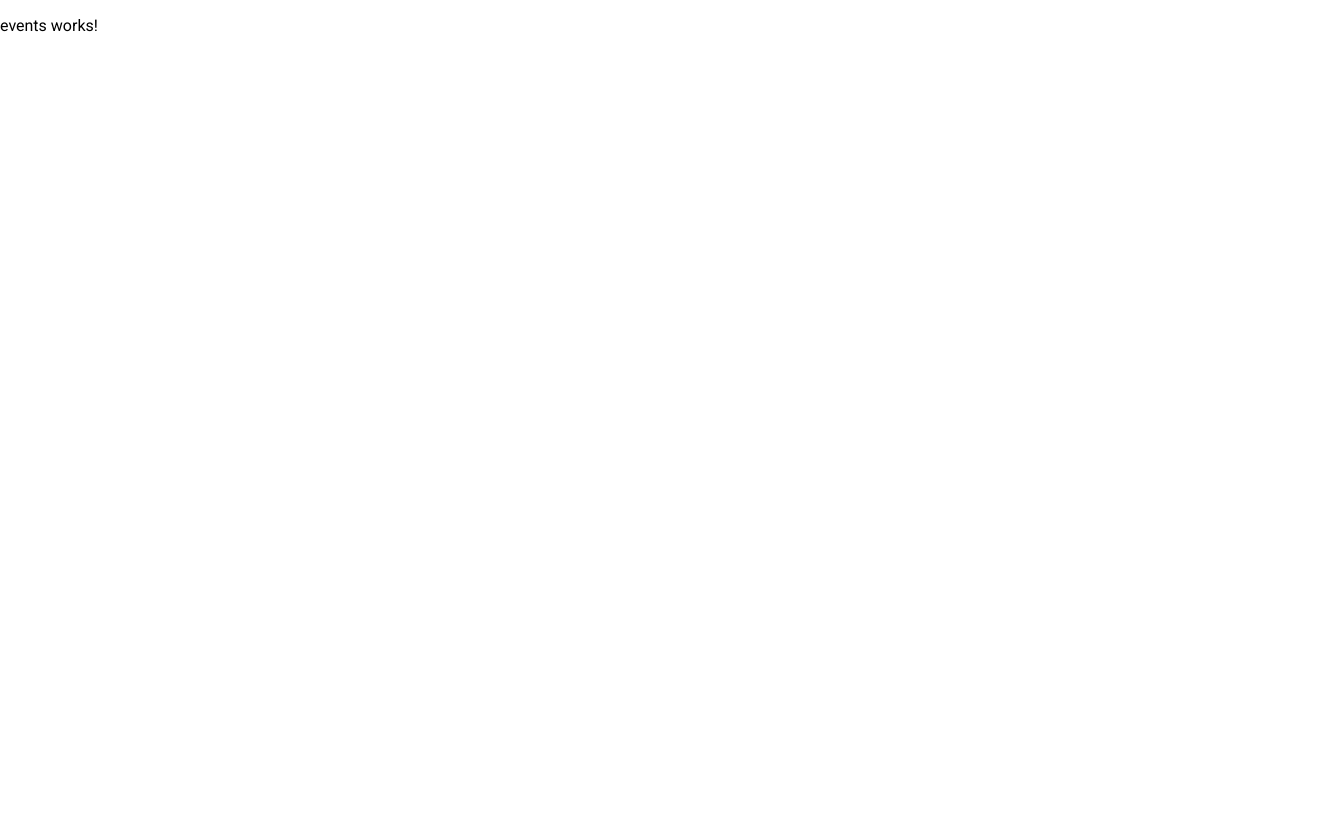
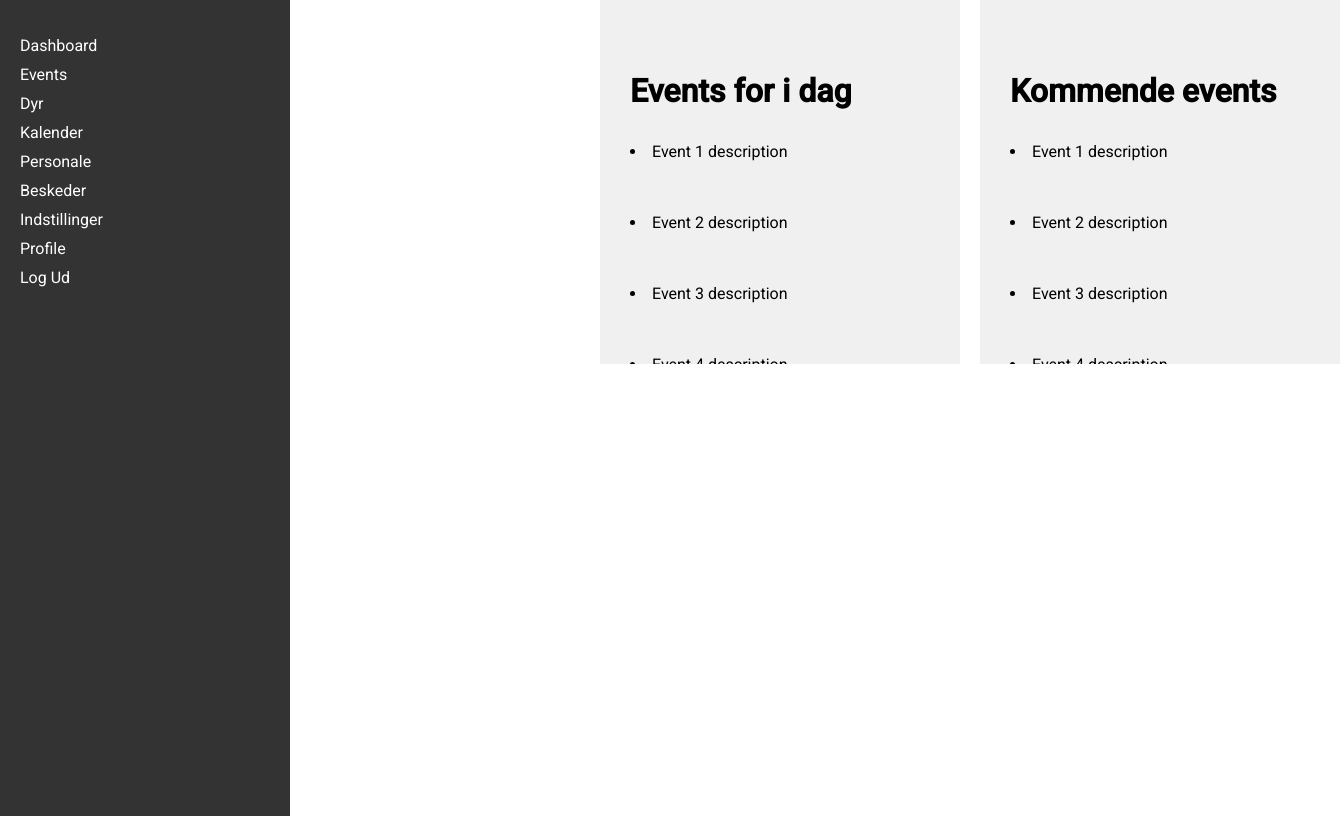
Before and after one commit to IxD-AAU/ZooDexAdmin, an Angular app in the folder zoodex-admin/client/: page /Events in a window 1280 px wide. Shown: the whole page, 1340 px wide, since content can reach past the window. Built offline with nearby package versions, Linux system fonts and the light colour scheme.

Commit message:
events work Coauthor: @sandra-flemse

```diff
--- a/zoodex-admin/client/src/app/events/events.component.css
+++ b/zoodex-admin/client/src/app/events/events.component.css
@@ -0,0 +1,111 @@
+
+
+h1 {
+    font-size: 32px; /* Større end h2 */
+  }
+
+  h2 {
+    font-size: 24px;
+  }
+
+  p{
+    padding-top: 10px;
+    padding-bottom: 10px;
+  }
+.content-wrapper {
+    margin-left: 300px; /* Giver plads til sidebaren */
+    position: relative; /* Sørger for, at indholdet placeres korrekt */
+}
+.side-by-side {
+  display: grid;
+  grid-template-columns: 1fr 1fr; /* To kolonner med lige bredde */
+  gap: 20px; /* Afstand mellem kolonner */
+  margin-left: 300px; /* Giver plads til sidebaren */
+}
+.scrollable-container {
+    width: 350px;
+    height: 200px;
+    touch-action: pan-up;
+    overflow-y: auto;
+    overflow-x: hidden;
+    background-color: #f0f0f0;
+    padding-left: 10px;
+    padding-top: 20px;
+    padding-right: 0;
+    padding-bottom: 40%;
+    position: absolut; /* Placeres relativt til .content-wrapper */
+    top: 20px;
+    left: 0; /* Starter fra venstre kant af .content-wrapper */
+    text-align: left;
+}
+
+.scrollable-container {
+  width: 350px;
+  height: 200px;
+  touch-action: pan-up;
+  overflow-y: auto;
+  overflow-x: hidden;
+  background-color: #f0f0f0;
+  padding-left: 10px;
+  padding-top: 20px;
+  padding-right: 0;
+  padding-bottom: 40%;
+  position: absolut; /* Placeres relativt til .content-wrapper */
+  top: 20px;
+  left: 0; /* Starter fra venstre kant af .content-wrapper */
+  text-align: left;
+}
+
+/* Container for flexboxes the OG one */
+/*section {
+    padding-left: 25%;
+
+  }
+
+ /*use this one too*/
+ /*.scrollable-container {
+    width: 350px;
+    height: 10px; /*Juster højden som ønsket */
+    /*touch-action: pan-up;
+    overflow-y: auto;
+    overflow-x: hidden; /* Skjul vandret rullefelt */
+    /*background-color: #f0f0f0;
+    padding-left: 10px; /* Fjern ekstra afstand til venstre */
+    /*padding-top: 20px; /* Tilføj lidt afstand til toppen */
+    /*padding-right: 0; /* Fjern ekstra afstand til højre */
+    /*padding-bottom: 40%;/* Tilføj lidt afstand til bunden */
+    /*margin-left: 20%;/* Flytter containeren mod højre */
+    /*margin-top: 1.5%;/* Flytter containeren nedad */
+    /*text-align: left;/* Sørger for, at teksten justeres til venstre */
+ /*}*/
+
+  /*this one is the one we use so far no!*/
+ /*.scorollable-container {
+    width: 350px;
+    height: 10px;
+    touch-action: pan-up;
+    overflow-y: auto;
+    background-color: #f0f0f0;
+    padding-left: 10; /* Fjern ekstra afstand til venstre */
+    /*padding-top: 20px; /* Tilføj lidt afstand til toppen */
+    /*padding-right: 0; /* Fjern ekstra afstand til højre */
+    /*padding-bottom: 40%; /* Tilføj lidt afstand til bunden */
+    /*margin-left: auto; /* Skubber containeren til højre */
+    /*margin-right: 0; /* Sørger for, at der ikke er ekstra afstand til højre */
+    /*margin-top: 1.5%; /* Flytter containeren nedad */
+   /*text-align: left; /* Sørger for, at teksten justeres til venstre */
+/*}*/
+
+/*forsøg 1*/
+/*.side-by-side {
+  display: grid;
+  grid-template-columns: 1fr 1fr; /* To kolonner med lige bredde */
+ /* gap: 20px; /* Afstand mellem kolonner */
+/*}
+
+.scrollable-container,
+.two-column-layout {
+  border: 1px solid #ccc; /* Valgfri kant for synlighed */
+  /*padding: 10px; /* Indvendig afstand */
+  /*box-sizing: border-box; /* Sørger for, at padding ikke påvirker bredden */
+/*}*/
--- a/zoodex-admin/client/src/app/events/events.component.html
+++ b/zoodex-admin/client/src/app/events/events.component.html
@@ -1 +1,167 @@
-<p>events works!</p>
+<app-sidebar></app-sidebar>
+
+
+ <!--style="max-height: 300px; touch-action: pan-up;pan-down; overflow: auto; background-color: #f0f0f0; padding: 20px;"-->
+  <!--<div class="scrollable-container" style="max-width: 100%; width: 300px; height: 400px; touch-action: pan-up; overflow-y: auto; background-color: #f0f0f0; padding: 20px;">
+  <section>
+    <article>
+      <h1>Events for i dag</h1>
+        <li>Event 1 description</li>
+      <p></p>
+    </article>
+    <article>
+        <li>Event 2 description</li>
+      <p></p>
+    </article>
+    <article>
+        <li>Event 3 description</li>
+      <p></p>
+    </article>
+    <article>
+        <li>Event 4 description</li>
+      <p></p>
+    </article>
+    </section>
+</div>-->
+
+<!--<div>
+    <section>
+      <article>
+        <h1>Events for i dag</h1>
+        <li>Event 1 description</li>
+        <p></p>
+      </article>
+      <article>
+        <li>Event 2 description</li>
+        <p></p>
+      </article>
+      <article>
+        <li>Event 3 description</li>
+        <p></p>
+      </article>
+      <article>
+        <li>Event 4 description</li>
+        <p></p>
+      </article>
+    </section>
+  </div>-->
+<div class="content-wrapper">
+  <div class="side-by-side">
+    <div class="scrollable-container">
+        <!-- Indhold --><section style="width: 100%; width: 800px; height: 400px; touch-action: pan-up; overflow-y: auto; background-color: #f0f0f0; padding: 20px;">
+      <article>
+        <h1>Events for i dag</h1>
+        <li>Event 1 description</li>
+        <p></p>
+      </article>
+      <article>
+        <li>Event 2 description</li>
+        <p></p>
+      </article>
+      <article>
+        <li>Event 3 description</li>
+        <p></p>
+      </article>
+      <article>
+        <li>Event 4 description</li>
+        <p></p>
+      </article>
+    </section>
+    </div>
+    <div class="scrollable-container">
+      <!-- Indhold til anden container -->
+      <section style="width: 100%; width: 800px; height: 400px; touch-action: pan-up; overflow-y: auto; background-color: #f0f0f0; padding: 20px;">
+        <article>
+          <h1>Kommende events</h1>
+          <li>Event 1 description</li>
+          <p></p>
+        </article>
+        <article>
+          <li>Event 2 description</li>
+          <p></p>
+        </article>
+        <article>
+          <li>Event 3 description</li>
+          <p></p>
+        </article>
+        <article>
+          <li>Event 4 description</li>
+          <p></p>
+        </article>
+      </section>
+    </div>
+   <div>
+</div>
+
+<!--use this one if the other one does not fufill the our wish's--><!--den øverste event box-->
+  <!--<div class="scrollable-container">
+    <section style="width: 100%; width: 800px; height: 400px; touch-action: pan-up; overflow-y: auto; background-color: #f0f0f0; padding: 20px;">
+      <article>
+        <h1>Events for i dag</h1>
+        <li>Event 1 description</li>
+        <p></p>
+      </article>
+      <article>
+        <li>Event 2 description</li>
+        <p></p>
+      </article>
+      <article>
+        <li>Event 3 description</li>
+        <p></p>
+      </article>
+      <article>
+        <li>Event 4 description</li>
+        <p></p>
+      </article>
+    </section>
+  </div>-->
+
+  <!--den nederste event box-->
+
+  <!--<div>
+    <section>
+      <article>
+        <h1>Events for i dag</h1>
+        <li>Event 1 description</li>
+        <p></p>
+      </article>
+      <article>
+        <li>Event 2 description</li>
+        <p></p>
+      </article>
+      <article>
+        <li>Event 3 description</li>
+        <p></p>
+      </article>
+      <article>
+        <li>Event 4 description</li>
+        <p></p>
+      </article>
+    </section>
+  </div>-->
+
+ <!-- <div class="side-by-side">
+    <section class="scrollable-container">
+      <article>
+        <h1>Events for i dag</h1>
+        <li>Event 1 description</li>
+        <p></p>
+      </article>
+      <article>
+        <li>Event 2 description</li>
+        <p></p>
+      </article>
+    </section>
+
+    <section class="two-column-layout">
+      <article>
+        <h1>Kommende Events</h1>
+        <li>Event 3 description</li>
+        <p></p>
+      </article>
+      <article>
+        <li>Event 4 description</li>
+        <p></p>
+      </article>
+    </section>
+  </div>-->
--- a/zoodex-admin/client/src/app/events/events.component.ts
+++ b/zoodex-admin/client/src/app/events/events.component.ts
@@ -1,11 +1,16 @@
 import { Component } from '@angular/core';
+import { SidebarComponent } from "../sidebar/sidebar.component";
+import { SidebarService } from '../sidebar.service';
 
 @Component({
   selector: 'app-events',
-  imports: [],
+  imports: [SidebarComponent],
   templateUrl: './events.component.html',
   styleUrl: './events.component.css'
 })
 export class EventsComponent {
-
+  constructor(public sidebarService: SidebarService) { }
+  ngOnInit(): void {
+    this.sidebarService.open();
+  }
 }
```
Also changed, not shown: 1 other file (tests, documents, lock files or other folders).
